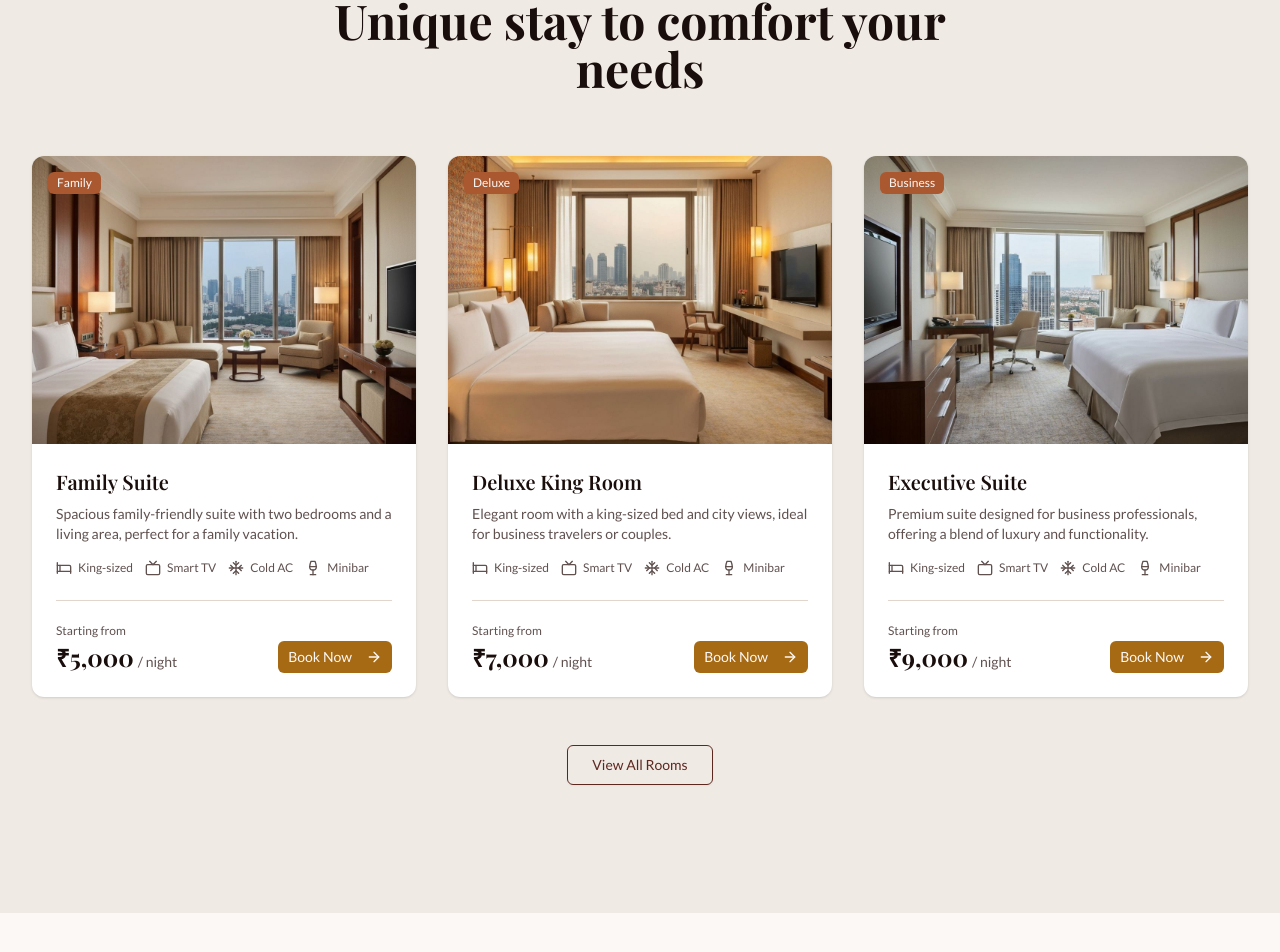
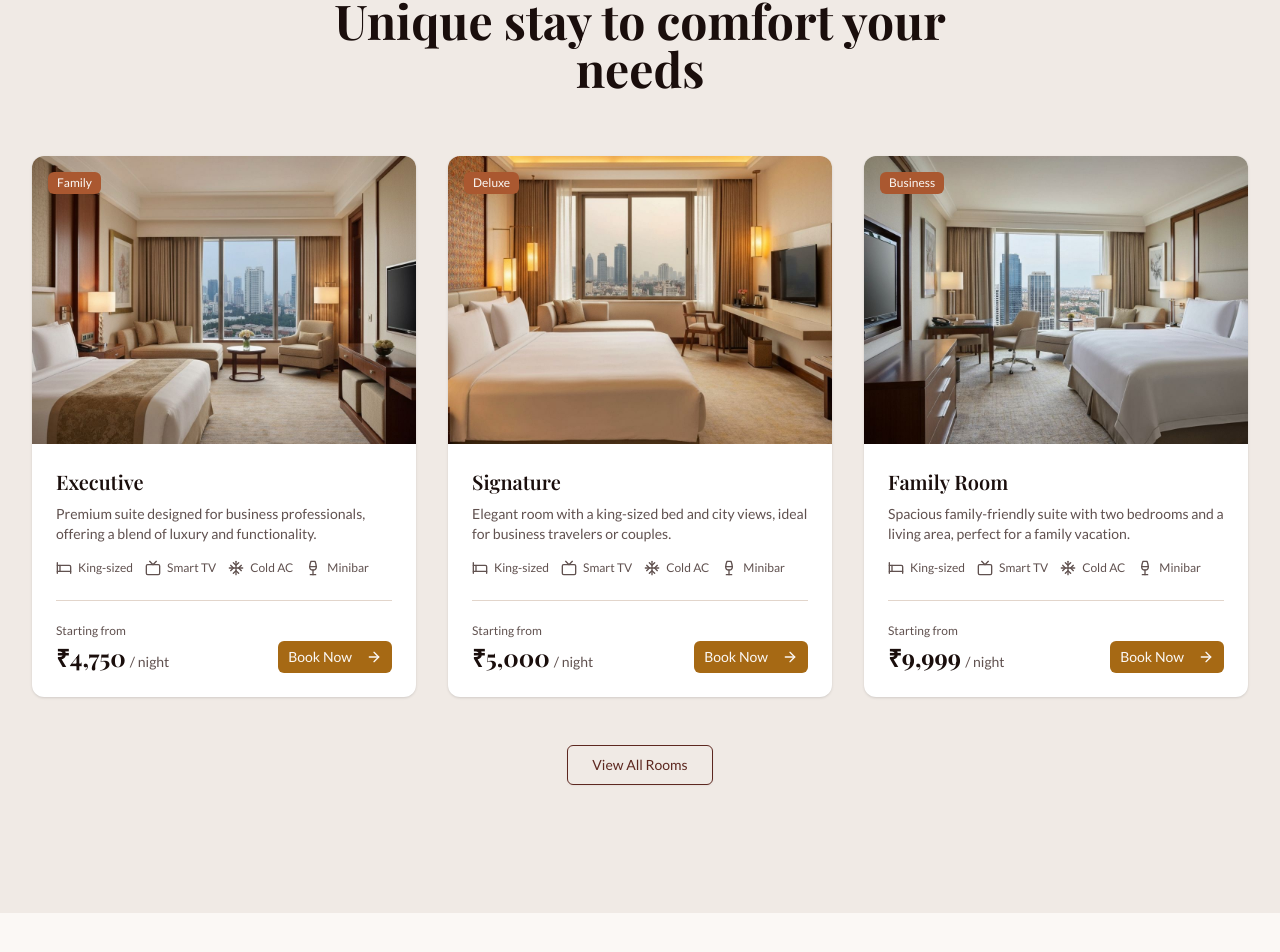
Before and after one commit to shamaayilahmed/shrivaibhav, a Next.js app: page / in a window 1280 px wide. Shown: the part 1776-2728 px from the top of the page. Built offline with nearby package versions, Linux system fonts and the light colour scheme; a web font is replaced by a local one.

Commit message:
Update room details and pricing in rooms-section

```diff
--- a/components/home/rooms-section.tsx
+++ b/components/home/rooms-section.tsx
@@ -7,28 +7,28 @@ import { Badge } from "@/components/ui/badge"
 const rooms = [
   {
     id: 1,
-    name: "Family Suite",
-    description: "Spacious family-friendly suite with two bedrooms and a living area, perfect for a family vacation.",
+    name: "Executive",
+    description: "Premium suite designed for business professionals, offering a blend of luxury and functionality.",
     image: "/images/family-suite.jpg",
-    price: 5000,
+    price: 4750,
     badge: "Family",
     amenities: ["King-sized", "Smart TV", "Cold AC", "Minibar"],
   },
   {
     id: 2,
-    name: "Deluxe King Room",
+    name: "Signature",
     description: "Elegant room with a king-sized bed and city views, ideal for business travelers or couples.",
     image: "/images/deluxe-room.jpg",
-    price: 7000,
+    price: 5000,
     badge: "Deluxe",
     amenities: ["King-sized", "Smart TV", "Cold AC", "Minibar"],
   },
   {
     id: 3,
-    name: "Executive Suite",
-    description: "Premium suite designed for business professionals, offering a blend of luxury and functionality.",
+    name: "Family Room",
+    description: "Spacious family-friendly suite with two bedrooms and a living area, perfect for a family vacation.",
     image: "/images/executive-suite.jpg",
-    price: 9000,
+    price: 9999,
     badge: "Business",
     amenities: ["King-sized", "Smart TV", "Cold AC", "Minibar"],
   },
```
